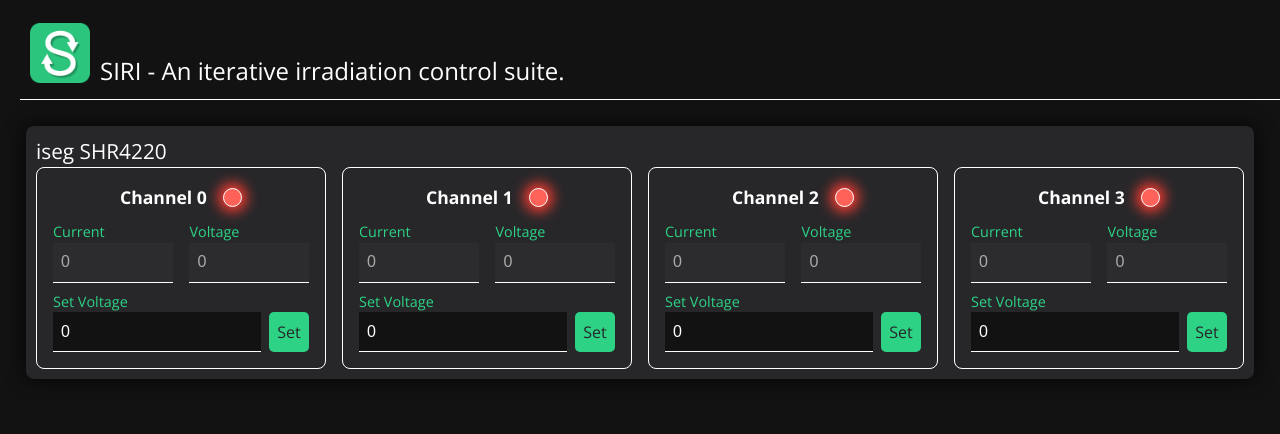
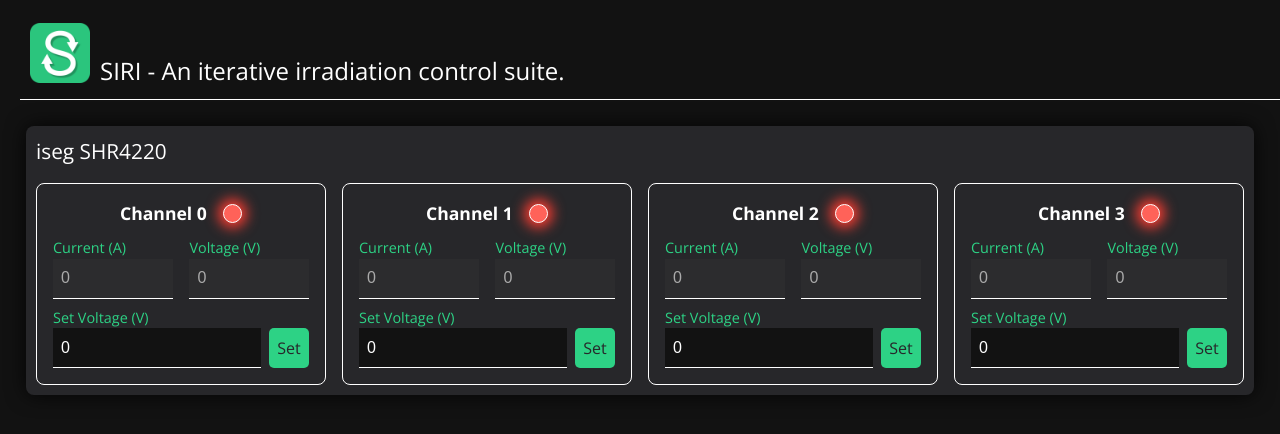
Before and after one commit to umute97/siri-gui, a Vue app: page /control in a window 1280 px wide. Shown: the top 434 px of the page. Built offline with nearby package versions, Linux system fonts and the light colour scheme; no server answers.

Commit message:
Add units to fields

```diff
--- a/src/components/ISEGChannel.vue
+++ b/src/components/ISEGChannel.vue
@@ -6,16 +6,16 @@
         </header>
         <section class="iseg-values">
             <section class="current-values">
-                <label>Current</label>
+                <label>Current (A)</label>
                 <input type="number" disabled v-model="props.current">
             </section>
             <section class="voltage-values">
-                <label>Voltage</label>
+                <label>Voltage (V)</label>
                 <input type="number" disabled v-model="props.voltage">
             </section>
         </section>
         <section class="voltage">
-            <label>Set Voltage</label>
+            <label>Set Voltage (V)</label>
             <form>
                 <input type="number" v-model.number="setVoltage">
                 <input class="voltage-submit" type="submit" value="Set" @click.prevent="$emit('setISEGChannelVoltage', Number(setVoltage.toFixed(2)), props.channel);">
--- a/src/views/Direct.vue
+++ b/src/views/Direct.vue
@@ -48,6 +48,7 @@ onUnmounted(() => {
 
 .card header {
     font-size: 1.3rem;
+    margin-bottom: 1rem;
 }
 
 .card section {
```
